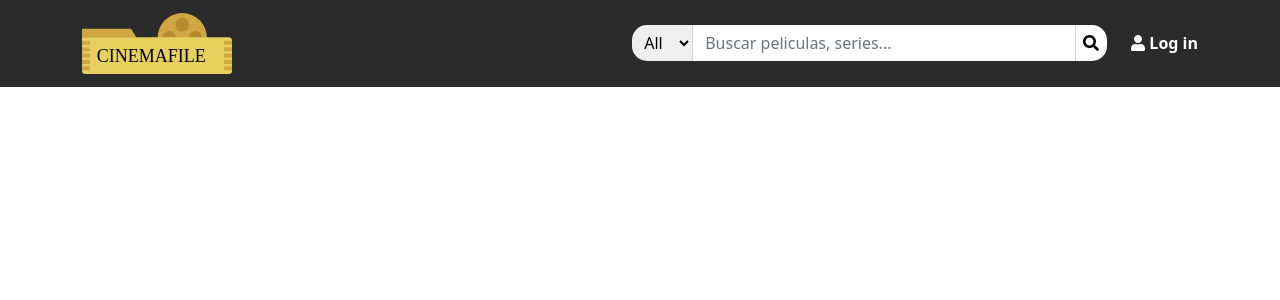
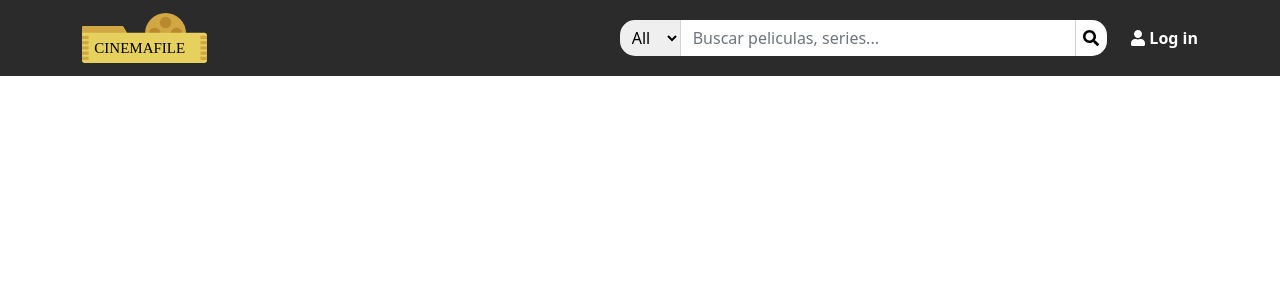
Before and after one commit to GiancarloMC/CinemaFile, an Angular app: page / in a window 1280 px wide. Shown: the top 300 px of the page. Built offline with nearby package versions, Linux system fonts and the light colour scheme.

Commit message:
Navbar responsive padding fixed and top border added.

```diff
--- a/src/app/components/navbar/navbar.component.html
+++ b/src/app/components/navbar/navbar.component.html
@@ -1,30 +1,3 @@
-<!--<header class="bg-secondary">
-    <nav class="container d-flex justify-content-between py-3">
-        <a class="logo me-5" href="#"><img class="h-100 w-100" src="assets/svg/CinemaFile_Logo.svg" alt="Logo"></a>
-
-        <form class="search-bar d-flex flex-fill" action="#" method="GET">
-            <select class="border-left px-1">
-                <option value="">All</option>
-                <option value=""></option>
-                <option value=""></option>
-            </select>
-
-            <input class="border-0 ps-3 flex-fill" type="search" placeholder="Buscar titulos, directores, etc...">
-
-            <button class="border-right bg-white d-flex justify-content-center align-items-center px-3" type="submit">
-                <fa-icon [icon]="faSearch"></fa-icon>
-            </button>
-        </form>
-
-        <button class="btn bg-transparent text-white border-0">
-            <fa-icon [icon]="faUser"></fa-icon>
-            <span><strong>Log in</strong></span>
-        </button>
-
-        <button><i></i></button>
-    </nav>
-</header>-->
-
 <header>
     <nav class="navbar navbar-expand-lg navbar-dark navbar-background">
         <div class="container">
@@ -34,8 +7,8 @@
                 <span class="navbar-toggler-icon"></span>
             </button>
 
-            <div class="collapse navbar-collapse mt-3 mt-lg-0" id="navbarSupportedContent">
-                <form class="mb-2 mb-lg-0 mx-auto mx-lg-0 me-lg-4 ms-lg-auto w-50" action="GET">
+            <div class="custom-border-top collapse navbar-collapse pt-4 pt-lg-0 mt-3 mt-lg-0" id="navbarSupportedContent">
+                <form class="mb-3 mb-lg-0 mx-auto mx-lg-0 me-lg-4 ms-lg-auto w-50" action="GET">
                     <div class="input-group">
                         <div class="input-group-append">
                             <select class="h-100 border-left ps-2" aria-label="Default select example">
@@ -53,7 +26,7 @@
                     </div>
                 </form>
 
-                <ul class="navbar-nav mx-auto mx-lg-0">
+                <ul class="navbar-nav mx-auto mx-lg-0 my-2 my-lg-0">
                     <li class="nav-item">
                         <a class="navbar-link" aria-current="page" href="#"><fa-icon [icon]="faUser"></fa-icon><strong> Log in</strong></a>
                     </li>
--- a/src/app/components/navbar/navbar.component.scss
+++ b/src/app/components/navbar/navbar.component.scss
@@ -1,16 +1,11 @@
-/*.logo {
-    height: 40px;
-    width: 100px;
-}
-
-.search-bar {
-    height: 90%;
-}*/
-
 @import "src/styles";
 
 .navbar-background {
     background-color: background-color(dark-grey);
+}
+
+.custom-border-top {
+    border-top: solid 1px rgba($color: gray, $alpha: 0.5);
 }
 
 .border-left {
@@ -27,7 +22,7 @@
 }
 
 .navbar-brand {
-    width: 150px;
+    width: 125px;
 }
 
 .navbar-nav {
@@ -45,4 +40,10 @@
     color: $primary-color;
 }
 
+@media (min-width: 992px) {
+    .custom-border-top {
+        border: none;
+    }
+}
+
 @import "../../../../node_modules/bootstrap/scss/bootstrap.scss";
```
